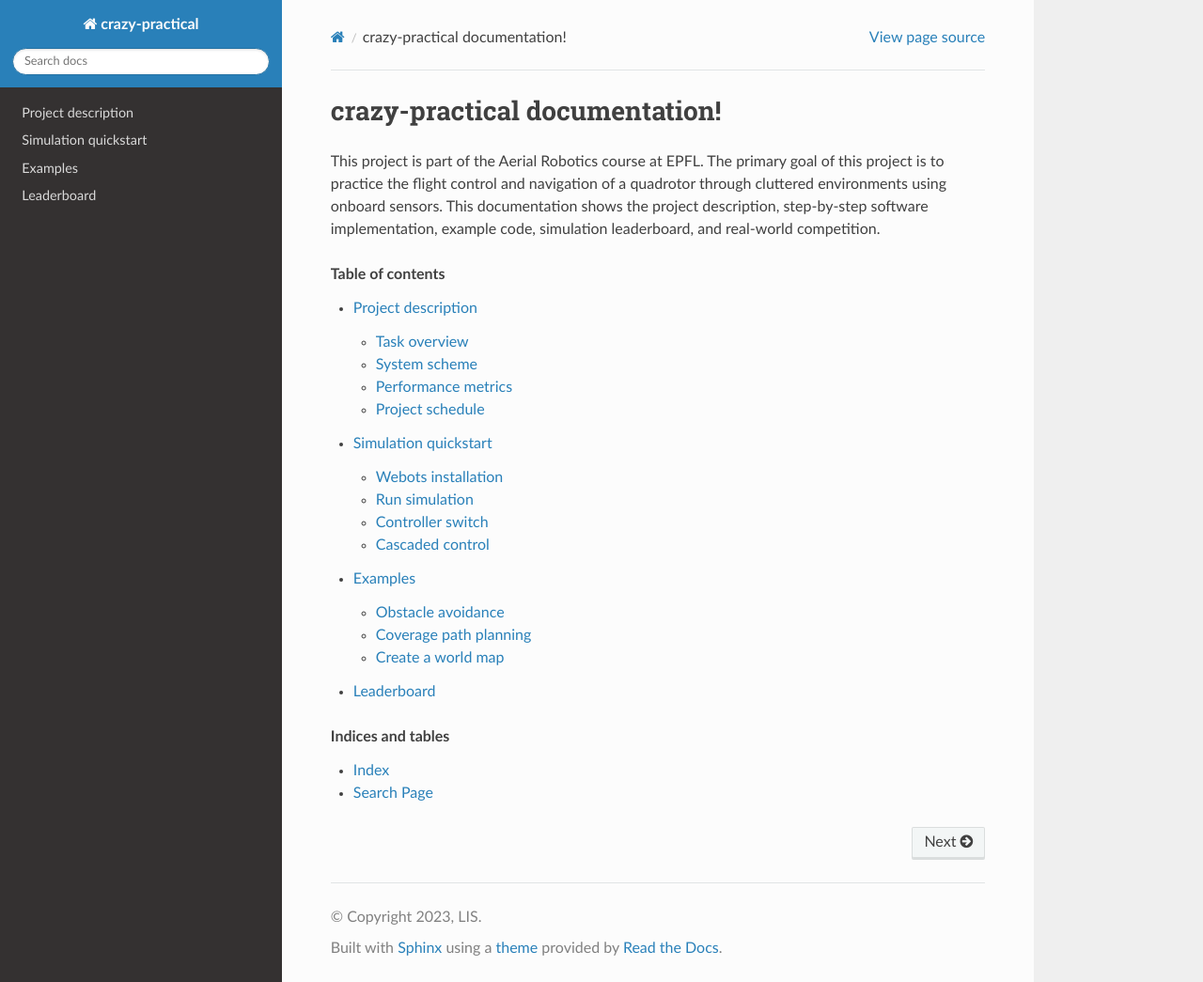
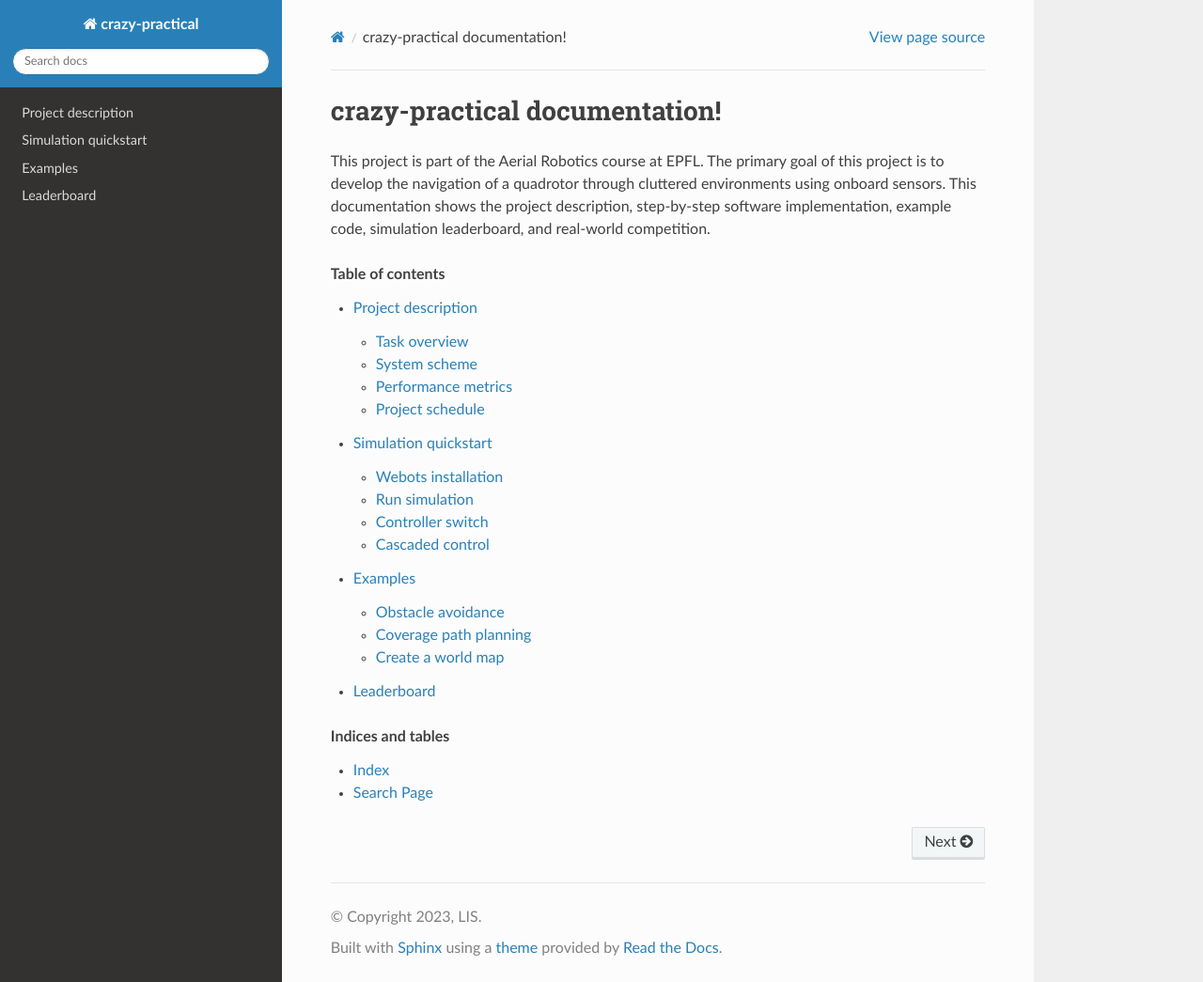
Before and after one commit to Ben-Jarvis/TEMP-crazy-tutorials-2024, a Sphinx documentation site: the page built from docs/index.rst, in a window 1280 px wide and 1045 px high. Shown: the whole window at 94% size. Built offline with Sphinx 7.4.7 and the Read the Docs theme 2.0.0, drawn with Linux system fonts in a browser that asks for light colours.

Commit message:
Update index.rst

```diff
--- a/docs/index.rst
+++ b/docs/index.rst
@@ -6,7 +6,7 @@
 crazy-practical documentation!
 ==============================
 This project is part of the Aerial Robotics course at EPFL.
-The primary goal of this project is to practice the flight control and navigation of a quadrotor through cluttered environments using onboard sensors.
+The primary goal of this project is to develop the navigation of a quadrotor through cluttered environments using onboard sensors.
 This documentation shows the project description, step-by-step software implementation, example code, simulation leaderboard, and real-world competition.
 
 .. rubric:: Table of contents
```
